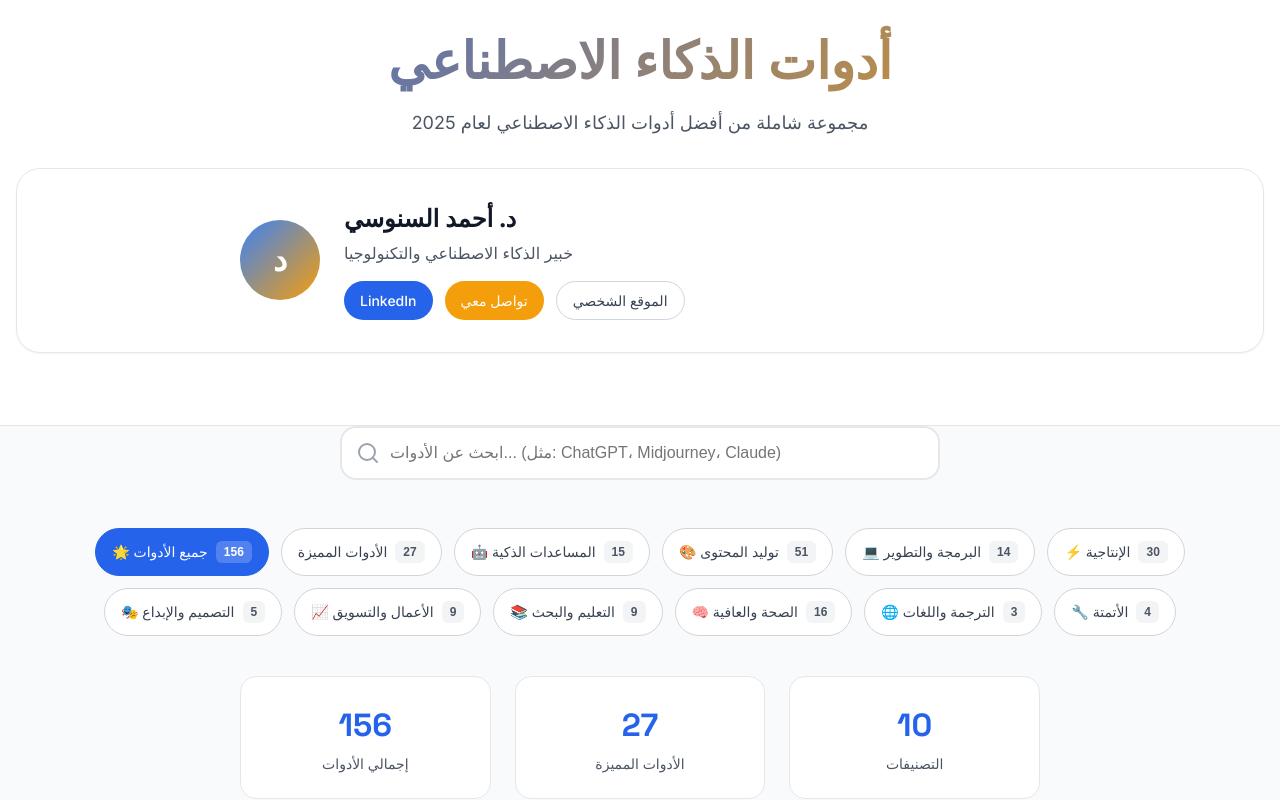
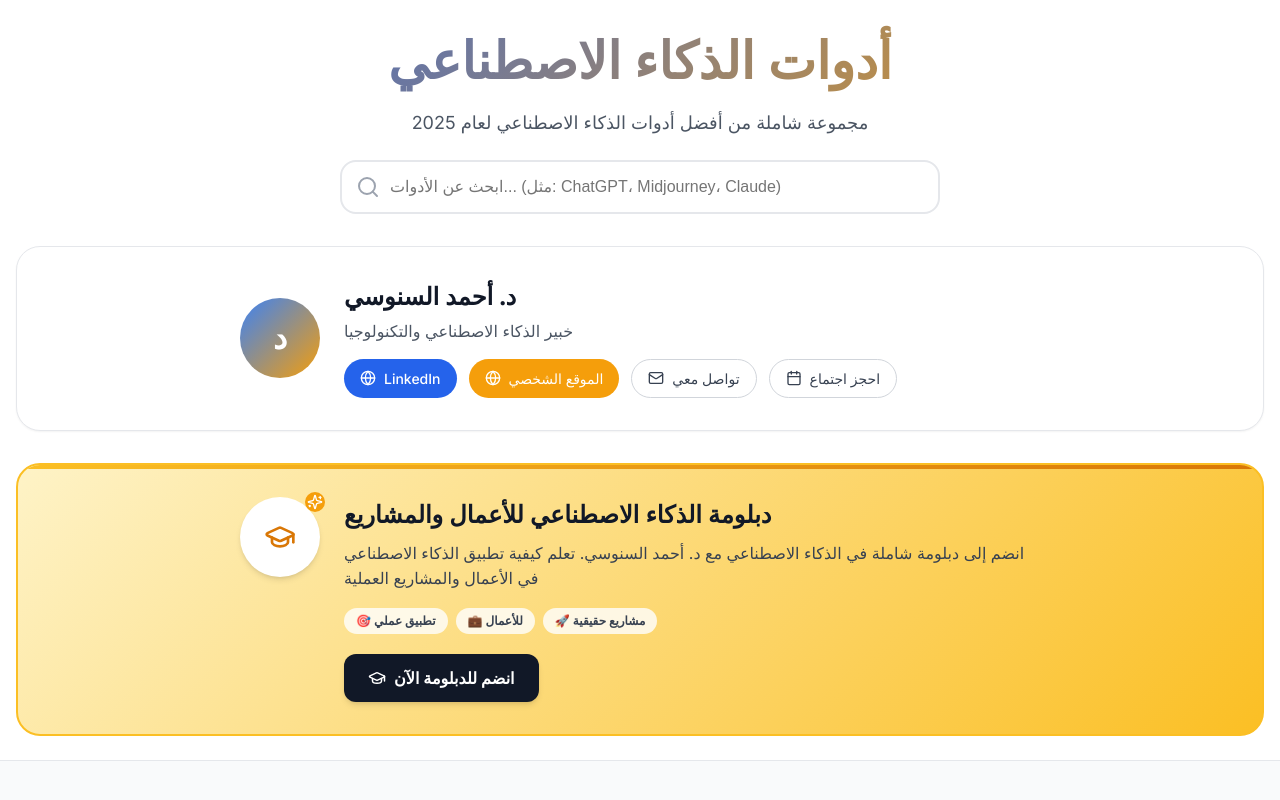
Before and after one commit to Alsenosy2024/AI-tools, a React (Vite) app: page / in a window 1280 px wide. Shown: the top 800 px of the page. Built offline with nearby package versions, Linux system fonts and the light colour scheme.

Commit message:
Version 8: Save current changes

```diff
--- a/src/App.css
+++ b/src/App.css
@@ -89,14 +89,17 @@ body {
   padding: 0 var(--space-4);
 }
 
-/* Header */
+/* Header - Fixed positioning */
 .header {
-  background: white;
+  background: rgba(255, 255, 255, 0.95);
   border-bottom: 1px solid var(--gray-200);
-  position: sticky;
+  position: fixed;
   top: 0;
-  z-index: 50;
-  backdrop-filter: blur(8px);
+  left: 0;
+  right: 0;
+  z-index: 1000;
+  backdrop-filter: blur(12px);
+  -webkit-backdrop-filter: blur(12px);
 }
 
 .header-content {
@@ -119,8 +122,44 @@ body {
   text-align: center;
   font-size: 1.125rem;
   color: var(--gray-600);
+  margin-bottom: var(--space-6);
+  font-weight: 400;
+}
+
+/* Search in Header */
+.header-search {
   margin-bottom: var(--space-8);
-  font-weight: 400;
+}
+
+.search-container {
+  max-width: 600px;
+  margin: 0 auto;
+  position: relative;
+}
+
+.search-input {
+  width: 100%;
+  padding: var(--space-4) var(--space-6) var(--space-4) var(--space-12);
+  border: 2px solid var(--gray-200);
+  border-radius: var(--radius-xl);
+  font-size: 1rem;
+  background: white;
+  transition: all 0.2s ease;
+  outline: none;
+}
+
+.search-input:focus {
+  border-color: var(--primary-500);
+  box-shadow: 0 0 0 3px rgb(59 130 246 / 0.1);
+}
+
+.search-icon {
+  position: absolute;
+  left: var(--space-4);
+  top: 50%;
+  transform: translateY(-50%);
+  color: var(--gray-400);
+  font-size: 1.25rem;
 }
 
 /* Developer Profile */
@@ -129,7 +168,7 @@ body {
   border: 1px solid var(--gray-200);
   border-radius: var(--radius-2xl);
   padding: var(--space-8);
-  margin-bottom: var(--space-12);
+  margin-bottom: var(--space-8);
   box-shadow: var(--shadow-sm);
 }
 
@@ -223,45 +262,123 @@ body {
   transform: translateY(-1px);
 }
 
-/* Search Section */
-.search-section {
-  margin-bottom: var(--space-12);
+/* AI Diploma Card */
+.ai-diploma-card {
+  background: linear-gradient(135deg, #fef3c7 0%, #fbbf24 100%);
+  border: 2px solid var(--gold-400);
+  border-radius: var(--radius-2xl);
+  padding: var(--space-8);
+  margin-top: var(--space-6);
+  position: relative;
+  overflow: hidden;
 }
 
-.search-container {
-  max-width: 600px;
-  margin: 0 auto;
-  position: relative;
+.ai-diploma-card::before {
+  content: '';
+  position: absolute;
+  top: 0;
+  left: 0;
+  right: 0;
+  height: 4px;
+  background: linear-gradient(90deg, var(--gold-400) 0%, var(--gold-600) 100%);
 }
 
-.search-input {
-  width: 100%;
-  padding: var(--space-4) var(--space-6) var(--space-4) var(--space-12);
-  border: 2px solid var(--gray-200);
-  border-radius: var(--radius-xl);
-  font-size: 1rem;
-  background: white;
-  transition: all 0.2s ease;
-  outline: none;
+.diploma-content {
+  display: flex;
+  align-items: flex-start;
+  gap: var(--space-6);
+  max-width: 800px;
+  margin: 0 auto;
 }
 
-.search-input:focus {
-  border-color: var(--primary-500);
-  box-shadow: 0 0 0 3px rgb(59 130 246 / 0.1);
+.diploma-icon {
+  position: relative;
+  background: white;
+  border-radius: var(--radius-full);
+  width: 80px;
+  height: 80px;
+  display: flex;
+  align-items: center;
+  justify-content: center;
+  color: var(--gold-600);
+  flex-shrink: 0;
+  box-shadow: var(--shadow-md);
 }
 
-.search-icon {
+.sparkle-icon {
   position: absolute;
-  left: var(--space-4);
-  top: 50%;
-  transform: translateY(-50%);
-  color: var(--gray-400);
-  font-size: 1.25rem;
+  top: -5px;
+  right: -5px;
+  background: var(--gold-500);
+  color: white;
+  border-radius: var(--radius-full);
+  padding: 2px;
+}
+
+.diploma-info {
+  flex: 1;
+}
+
+.diploma-title {
+  font-family: var(--font-display);
+  font-size: 1.5rem;
+  font-weight: 700;
+  color: var(--gray-900);
+  margin-bottom: var(--space-2);
+}
+
+.diploma-description {
+  color: var(--gray-700);
+  line-height: 1.6;
+  margin-bottom: var(--space-4);
+}
+
+.diploma-features {
+  display: flex;
+  gap: var(--space-2);
+  margin-bottom: var(--space-5);
+  flex-wrap: wrap;
+}
+
+.feature-tag {
+  background: rgba(255, 255, 255, 0.8);
+  color: var(--gray-700);
+  padding: var(--space-1) var(--space-3);
+  border-radius: var(--radius-full);
+  font-size: 0.75rem;
+  font-weight: 600;
+}
+
+.diploma-button {
+  display: inline-flex;
+  align-items: center;
+  gap: var(--space-2);
+  background: var(--gray-900);
+  color: white;
+  padding: var(--space-3) var(--space-6);
+  border-radius: var(--radius-lg);
+  text-decoration: none;
+  font-weight: 600;
+  transition: all 0.2s ease;
+  box-shadow: var(--shadow-md);
+}
+
+.diploma-button:hover {
+  background: var(--gray-800);
+  transform: translateY(-2px);
+  box-shadow: var(--shadow-lg);
+}
+
+/* Main content spacing to account for fixed header */
+.main-content {
+  padding-top: 600px; /* Adjust based on header height */
 }
 
 /* Filters */
 .filters-section {
   margin-bottom: var(--space-10);
+  background: var(--gray-50);
+  padding: var(--space-8) 0;
 }
 
 .category-filters {
@@ -612,6 +729,12 @@ body {
     gap: var(--space-4);
   }
 
+  .diploma-content {
+    flex-direction: column;
+    text-align: center;
+    gap: var(--space-4);
+  }
+
   .profile-links {
     justify-content: center;
   }
@@ -629,6 +752,10 @@ body {
   .stats-grid {
     grid-template-columns: repeat(2, 1fr);
   }
+
+  .main-content {
+    padding-top: 700px; /* Adjust for mobile header height */
+  }
 }
 
 @media (max-width: 480px) {
@@ -640,10 +767,19 @@ body {
     padding: var(--space-4);
   }
 
+  .ai-diploma-card {
+    padding: var(--space-4);
+  }
+
   .profile-avatar {
     width: 60px;
     height: 60px;
     font-size: 1.5rem;
+  }
+
+  .diploma-icon {
+    width: 60px;
+    height: 60px;
   }
 
   .stats-grid {
@@ -652,6 +788,10 @@ body {
 
   .tool-card {
     padding: var(--space-4);
+  }
+
+  .main-content {
+    padding-top: 800px; /* Adjust for smaller mobile header height */
   }
 }
 
--- a/src/App.jsx
+++ b/src/App.jsx
@@ -1,5 +1,5 @@
 import React, { useState, useMemo } from 'react';
-import { Search, Users, Star, ExternalLink, Filter } from 'lucide-react';
+import { Search, Users, Star, ExternalLink, Filter, Calendar, Mail, Globe, GraduationCap, Sparkles } from 'lucide-react';
 import { aiTools, categories } from './data/tools';
 import './App.css';
 
@@ -51,7 +51,9 @@ function App() {
     filtered = searchTools(filtered, searchTerm);
 
     // Apply category filter
-    if (selectedCategory !== 'all') {
+    if (selectedCategory === 'featured') {
+      filtered = filtered.filter(tool => tool.featured);
+    } else if (selectedCategory !== 'all') {
       filtered = filtered.filter(tool => tool.category === selectedCategory);
     }
 
@@ -128,34 +130,8 @@ function App() {
             <h1 className="header-title">أدوات الذكاء الاصطناعي</h1>
             <p className="header-subtitle">مجموعة شاملة من أفضل أدوات الذكاء الاصطناعي لعام 2025</p>
 
-            {/* Developer Profile */}
-            <div className="developer-profile">
-              <div className="profile-content">
-                <div className="profile-avatar">د</div>
-                <div className="profile-info">
-                  <h3 className="profile-name">د. أحمد السنوسي</h3>
-                  <p className="profile-title">خبير الذكاء الاصطناعي والتكنولوجيا</p>
-                  <div className="profile-links">
-                    <a href="https://www.linkedin.com/in/alsenosy" className="profile-link primary" target="_blank" rel="noopener noreferrer">
-                      LinkedIn
-                    </a>
-                    <a href="mailto:contact@alsenosy.com" className="profile-link secondary">
-                      تواصل معي
-                    </a>
-                    <a href="https://alsenosy.com" className="profile-link outline" target="_blank" rel="noopener noreferrer">
-                      الموقع الشخصي
-                    </a>
-                  </div>
-                </div>
-              </div>
-            </div>
-          </div>
-        </div>
-      </header>
-
-      {/* Search Section */}
-      <section className="search-section">
-        <div className="container">
+            {/* Search Bar in Header */}
+            <div className="header-search">
               <div className="search-container">
                 <Search className="search-icon" />
                 <input
@@ -167,8 +143,67 @@ function App() {
                 />
               </div>
             </div>
-      </section>
 
+            {/* Developer Profile */}
+            <div className="developer-profile">
+              <div className="profile-content">
+                <div className="profile-avatar">د</div>
+                <div className="profile-info">
+                  <h3 className="profile-name">د. أحمد السنوسي</h3>
+                  <p className="profile-title">خبير الذكاء الاصطناعي والتكنولوجيا</p>
+                  <div className="profile-links">
+                    <a href="https://www.linkedin.com/in/alsenosy" className="profile-link primary" target="_blank" rel="noopener noreferrer">
+                      <Globe size={16} />
+                      LinkedIn
+                    </a>
+                    <a href="https://www.alsenosy.com" className="profile-link secondary" target="_blank" rel="noopener noreferrer">
+                      <Globe size={16} />
+                      الموقع الشخصي
+                    </a>
+                    <a href="mailto:alsenosy15@gmail.com" className="profile-link outline">
+                      <Mail size={16} />
+                      تواصل معي
+                    </a>
+                    <a href="https://calendly.com/alsenosy" className="profile-link outline" target="_blank" rel="noopener noreferrer">
+                      <Calendar size={16} />
+                      احجز اجتماع
+                    </a>
+                  </div>
+                </div>
+              </div>
+            </div>
+
+            {/* AI Diploma Special Card */}
+            <div className="ai-diploma-card">
+              <div className="diploma-content">
+                <div className="diploma-icon">
+                  <GraduationCap size={32} />
+                  <Sparkles size={20} className="sparkle-icon" />
+                </div>
+                <div className="diploma-info">
+                  <h3 className="diploma-title">دبلومة الذكاء الاصطناعي للأعمال والمشاريع</h3>
+                  <p className="diploma-description">
+                    انضم إلى دبلومة شاملة في الذكاء الاصطناعي مع د. أحمد السنوسي. تعلم كيفية تطبيق الذكاء الاصطناعي في الأعمال والمشاريع العملية
+                  </p>
+                  <div className="diploma-features">
+                    <span className="feature-tag">🎯 تطبيق عملي</span>
+                    <span className="feature-tag">💼 للأعمال</span>
+                    <span className="feature-tag">🚀 مشاريع حقيقية</span>
+                  </div>
+                  <a href="https://www.pmpmaster.com/course/27/Artificial-Intelligence-for-Projects-and-Business-Diploma"
+                     className="diploma-button" target="_blank" rel="noopener noreferrer">
+                    <GraduationCap size={18} />
+                    انضم للدبلومة الآن
+                  </a>
+                </div>
+              </div>
+            </div>
+          </div>
+        </div>
+      </header>
+
+      {/* Main Content */}
+      <main className="main-content">
         {/* Filters Section */}
         <section className="filters-section">
           <div className="container">
@@ -226,26 +261,14 @@ function App() {
         </section>
 
         {/* Tools Section */}
-      <main className="tools-section">
+        <section className="tools-section">
           <div className="container">
-          {selectedCategory === 'all' && !searchTerm && (
-            <>
-              <h2 className="section-title">الأدوات المميزة</h2>
-              <p className="section-subtitle">{categoryStats.featured} أداة</p>
-              <div className="tools-grid">
-                {aiTools.filter(tool => tool.featured).slice(0, 6).map((tool) => (
-                  <ToolCard key={tool.id} tool={tool} />
-                ))}
-              </div>
-            </>
-          )}
-
             <h2 className="section-title">
               {selectedCategory === 'all' ? 'جميع الأدوات' :
                selectedCategory === 'featured' ? 'الأدوات المميزة' :
                categories.find(cat => cat.id === selectedCategory)?.name || 'الأدوات'}
             </h2>
-          <p className="section-subtitle">({filteredTools.length})</p>
+            <p className="section-subtitle">({filteredTools.length} أداة)</p>
 
             {filteredTools.length > 0 ? (
               <div className="tools-grid">
@@ -275,6 +298,7 @@ function App() {
               </div>
             )}
           </div>
+        </section>
       </main>
 
       {/* Footer */}
@@ -288,11 +312,14 @@ function App() {
               <a href="https://www.linkedin.com/in/alsenosy" className="footer-link" target="_blank" rel="noopener noreferrer">
                 LinkedIn
               </a>
-              <a href="mailto:contact@alsenosy.com" className="footer-link">
+              <a href="https://www.alsenosy.com" className="footer-link" target="_blank" rel="noopener noreferrer">
+                الموقع الشخصي
+              </a>
+              <a href="mailto:alsenosy15@gmail.com" className="footer-link">
                 تواصل معنا
               </a>
-              <a href="https://alsenosy.com" className="footer-link" target="_blank" rel="noopener noreferrer">
-                الموقع الشخصي
+              <a href="https://calendly.com/alsenosy" className="footer-link" target="_blank" rel="noopener noreferrer">
+                احجز اجتماع
               </a>
             </div>
           </div>
```
Also changed, not shown: 5 other files (tests, documents, lock files or other folders). Lines whose indentation alone changed are shown as unchanged.
